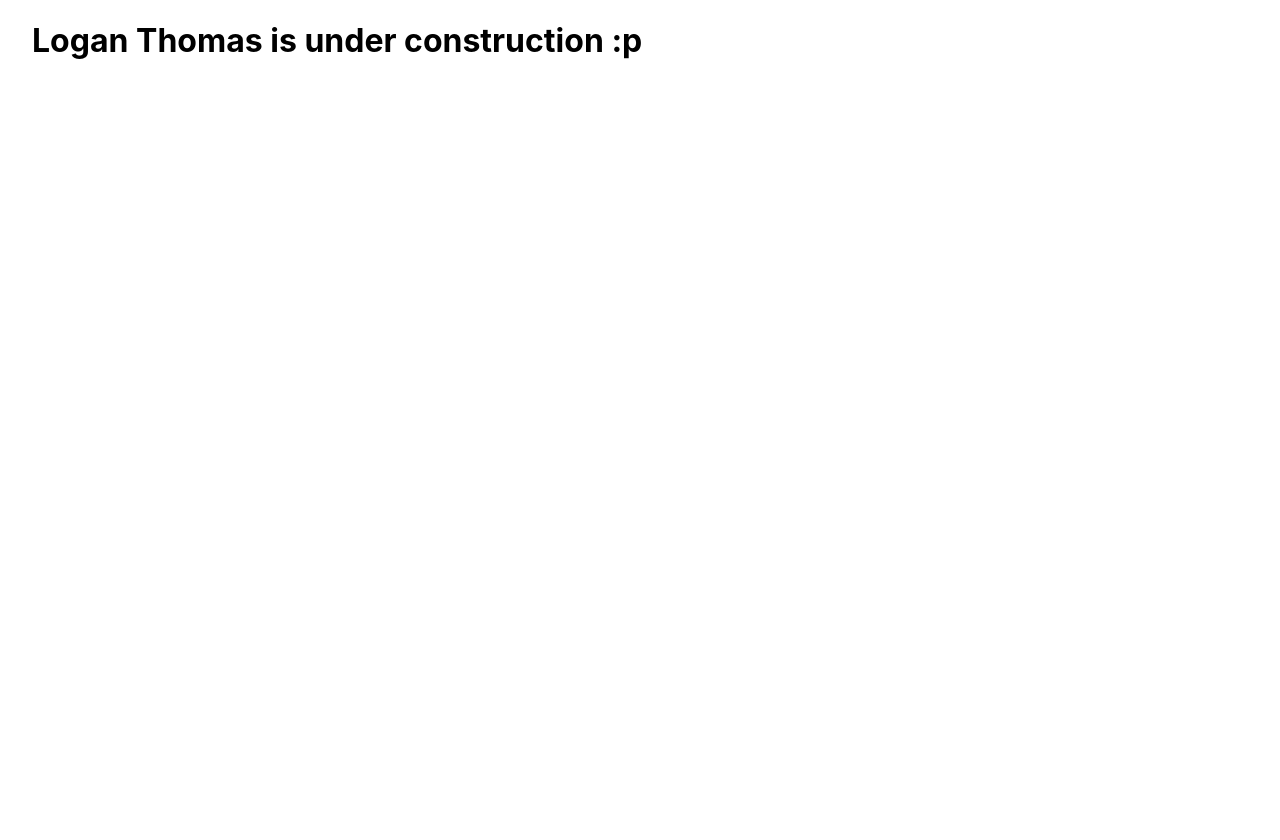
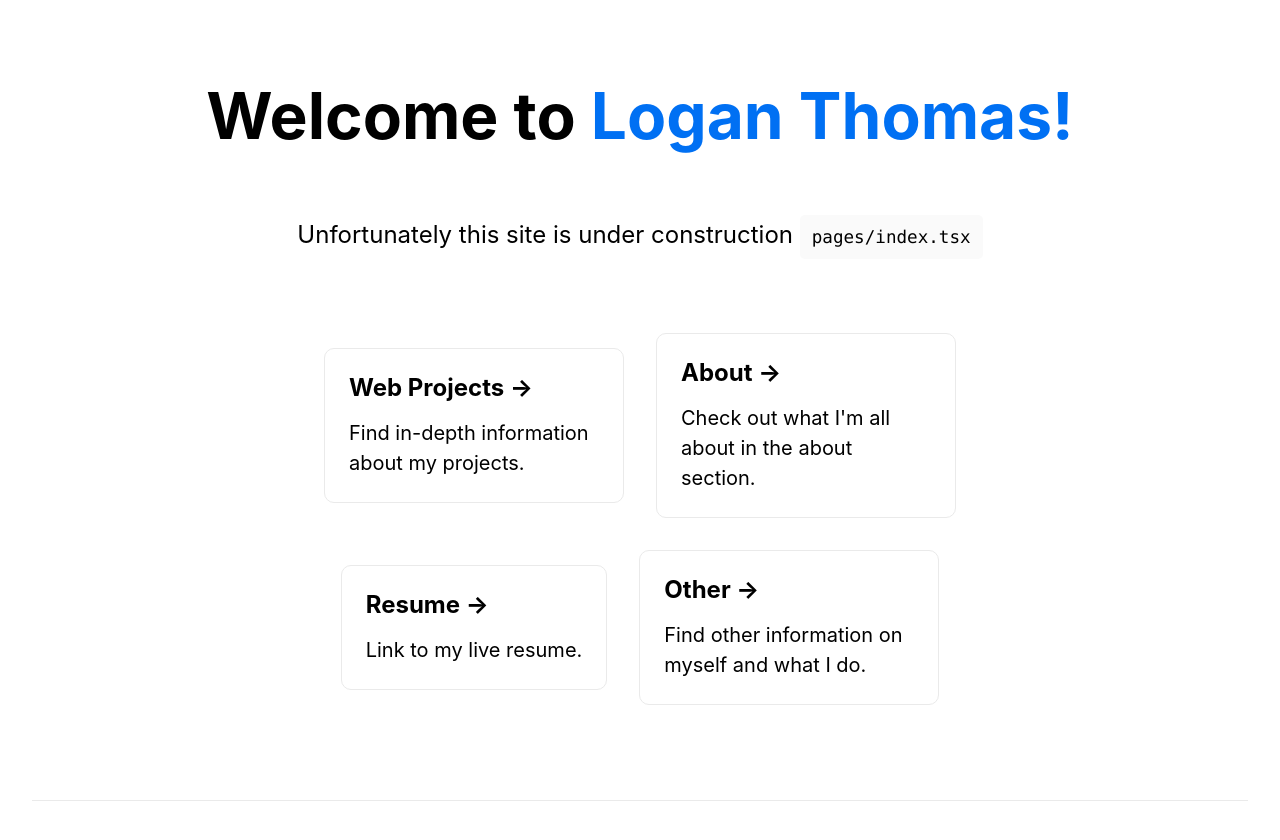
Before and after one commit to mphbo/logan-thomas-production, a Next.js app: page / in a window 1280 px wide. Shown: the top 840 px of the page. Before the commit the page ends 800 px from the top, so only its background shows below. Built offline with nearby package versions, Linux system fonts and the light colour scheme.

Commit message:
adjusting styling for a more welcome under construction message

```diff
--- a/pages/index.tsx
+++ b/pages/index.tsx
@@ -6,7 +6,60 @@ import styles from "../styles/Home.module.css";
 const Home: NextPage = () => {
   return (
     <div className={styles.container}>
-      <h1>Logan Thomas is under construction :p</h1>
+      <Head>
+        <title>Create Next App</title>
+        <meta name="description" content="Generated by create next app" />
+        <link rel="icon" href="/favicon.ico" />
+      </Head>
+
+      <main className={styles.main}>
+        <h1 className={styles.title}>
+          Welcome to <a href="http://loganthomas.ca">Logan Thomas!</a>
+        </h1>
+
+        <p className={styles.description}>
+          Unfortunately this site is under construction{" "}
+          <code className={styles.code}>pages/index.tsx</code>
+        </p>
+
+        <div className={styles.grid}>
+          <a href="http://loganthomas.ca" className={styles.card}>
+            <h2>Web Projects &rarr;</h2>
+            <p>Find in-depth information about my projects.</p>
+          </a>
+
+          <a href="http://loganthomas.ca" className={styles.card}>
+            <h2>About &rarr;</h2>
+            <p>Check out what I'm all about in the about section.</p>
+          </a>
+
+          <a
+            href="https://www.canva.com/design/DAEhZ8vjuBc/EUMbAoelpyf8er338asyYw/view?utm_content=DAEhZ8vjuBc&utm_campaign=designshare&utm_medium=link2&utm_source=sharebutton"
+            className={styles.card}
+          >
+            <h2>Resume &rarr;</h2>
+            <p>Link to my live resume.</p>
+          </a>
+
+          <a href="http://loganthomas.ca" className={styles.card}>
+            <h2>Other &rarr;</h2>
+            <p>Find other information on myself and what I do.</p>
+          </a>
+        </div>
+      </main>
+
+      <footer className={styles.footer}>
+        <a
+          href="http://loganthomas.ca"
+          target="_blank"
+          rel="noopener noreferrer"
+        >
+          {/* Powered by{' '}
+          <span className={styles.logo}>
+            <Image src="/vercel.svg" alt="Vercel Logo" width={72} height={16} />
+          </span> */}
+        </a>
+      </footer>
     </div>
   );
 };
```
